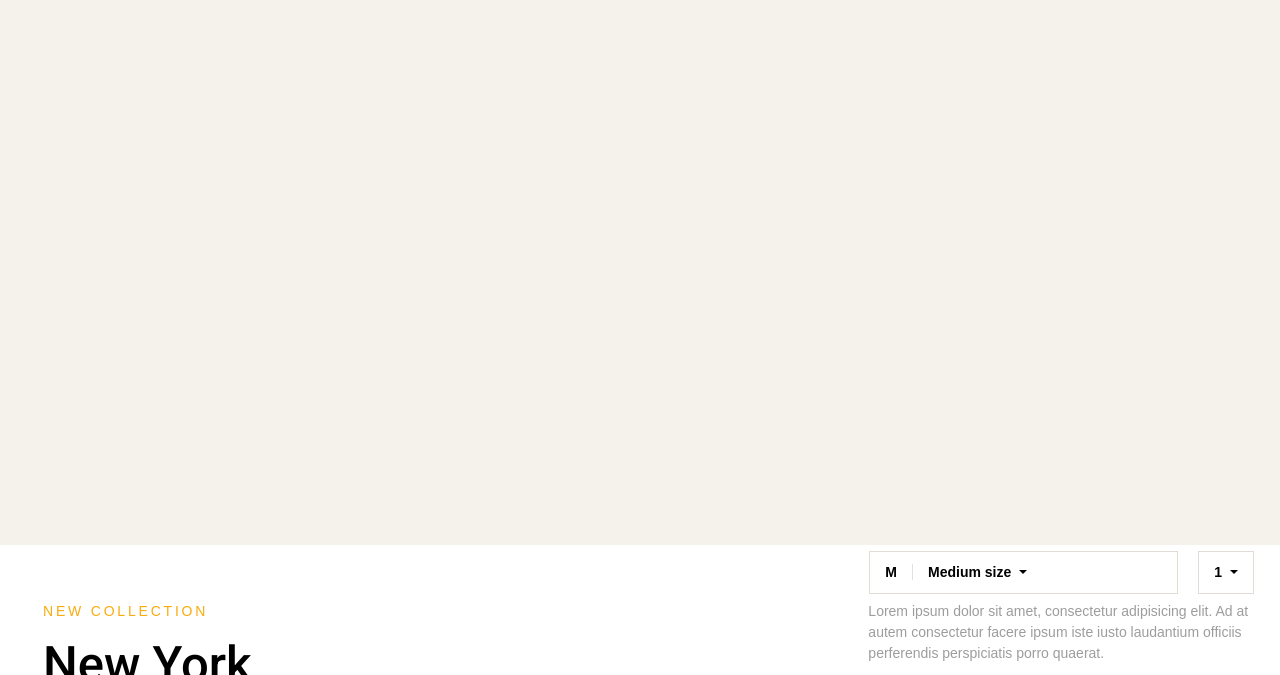
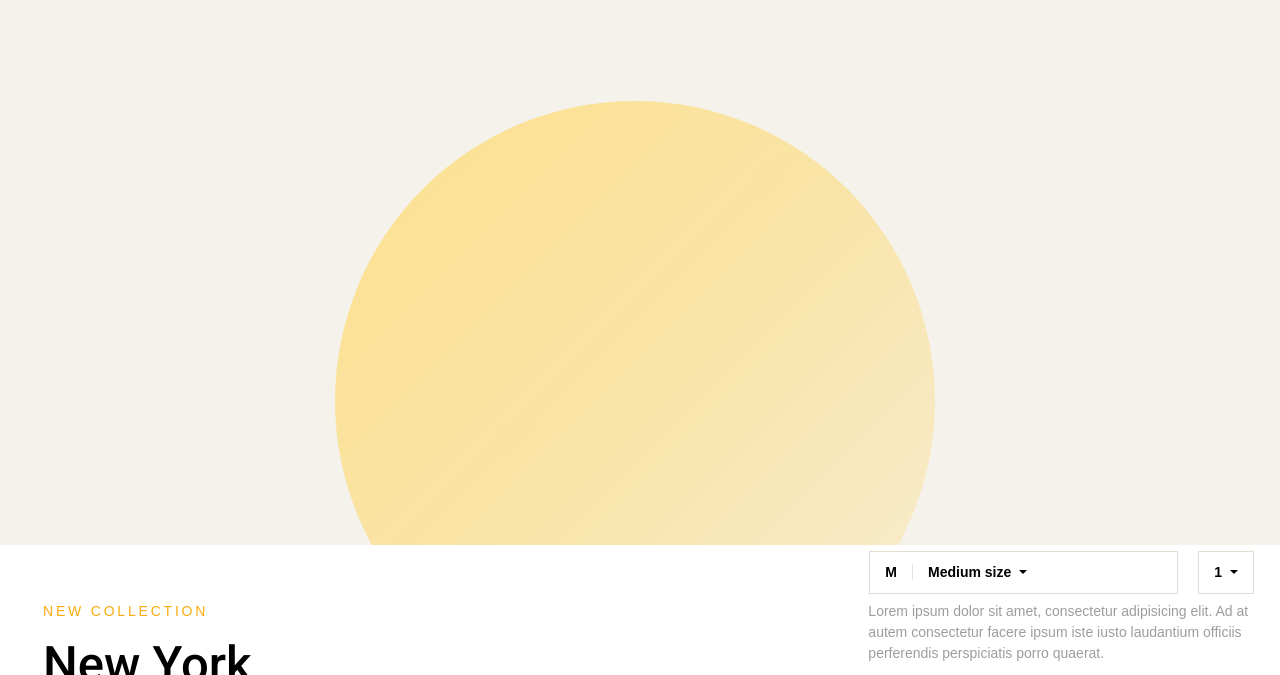
Before and after one commit to likush/mifort-test-task, a website: page index.html in a window 1280 px wide. Shown: the part 80-755 px from the top of the page. Drawn offline with nearby package versions, Linux system fonts and the light colour scheme; files that its build step writes are made by us from their sources; a web font is replaced by a local one.

Commit message:
Style decorative elements

```diff
--- a/index.html
+++ b/index.html
@@ -53,9 +53,9 @@
     </div>
 </nav>
 
-<div class="container-fluid">
+<div class="container-fluid d-none d-lg-block">
     <div class="row justify-content-center decorator_wrapper">
-        <div class="col-lg-4">
+        <div class="col-lg-6">
             <div class="rounded-circle decorator_item"></div>
         </div>
     </div>
--- a/style/style.css
+++ b/style/style.css
@@ -25,12 +25,17 @@ html {
 .decorator_wrapper {
     height: 65vh;
     background-color: #f5f2ec;
+    overflow: hidden;
+}
+.decorator_item {
+    position: absolute;
+    bottom: -30%;
+    width: 600px;
+    height: 600px;
+    background: #fde18e; /* for old browsers */
+    background: linear-gradient(135deg, #fde18e 0%, #f9e4a8 50%, #f7edd3 100%);
 }
 
-.decorator_item {
-    width: 500px;
-    height: 500px;
-}
 
 .content {
     background-color: white;
```
